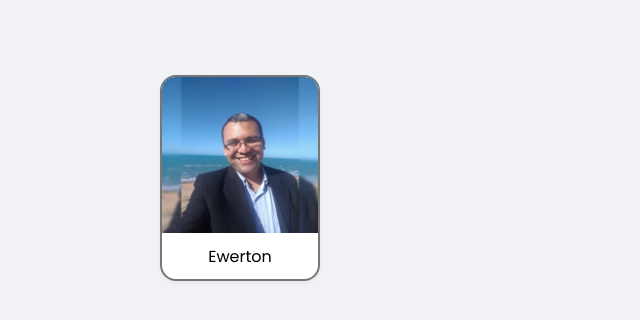
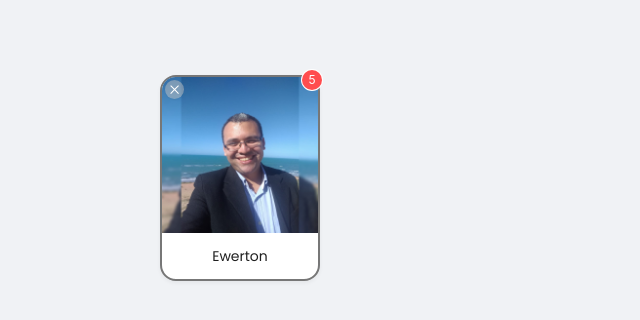
Before and after one commit to ewerton-andrade/front-boilerplate, a React (Vite) app: page / in a window 1280 px wide. Shown: the part 288-608 px from the top of the page, without its empty margins (0-640 px from the left). Built offline with nearby package versions, Linux system fonts and the light colour scheme.

Commit message:
feat: card already done

```diff
--- a/src/Components/Card/Styled.ts
+++ b/src/Components/Card/Styled.ts
@@ -0,0 +1,76 @@
+import styled from "styled-components";
+import { Button } from "antd";
+
+const CardContainer = styled.div`
+  position: relative;
+  width: 10rem;
+  height: 12.875rem;
+  background-color: #fff;
+  border-radius: 1rem;
+  margin: 0px;
+  padding: 0px;
+  display: flex;
+  flex-direction: column;
+  box-shadow: 0px 2px 4px #0000000D;
+  border: 2px solid #777;
+  cursor: pointer;
+  transition: all ease-in-out 400ms;
+
+  &:hover {
+    box-shadow: 6px 6px 6px 2px rgba(0, 0, 0, 0.2);
+    /* width: 10.5rem;
+    height: 13rem; */
+    button {
+      width: 1.5rem;
+      height: 1.5rem;
+      background-color: #fff;
+      border-radius: 15px;
+      color: #555
+    }
+  }
+`
+
+const ProfileNameContainer = styled.div`
+  width: 100%;
+  height: 2.875rem;
+  display: flex;
+  justify-content: center;
+  align-items: center;
+  p {
+    font-family: 'Poppins', sans-serif;
+  }
+`
+
+const ImgComponent = styled.img`
+  width: 100%;
+  border-radius: 0.85rem 0.85rem 0rem 0rem;
+  margin: 0px;
+  padding: 0px;
+`
+
+const CloseButton = styled(Button)`
+  position: absolute;
+  width: 1.2rem;
+  height: 1.2rem;
+  display: flex;
+  justify-content: center;
+  align-items: center;
+  padding: 0px;
+  margin: 0px;
+  border-radius: 10px;
+  background-color: rgba(192,192,192,0.5);
+  border: 0px;
+  top: 0.2rem;
+  left: 0.2rem;
+  color: #fff;
+  /* &:hover {
+    width: 1.5rem;
+    height: 1.5rem;
+    background-color: #fff;
+  } */
+`
+
+export {
+  CardContainer, ProfileNameContainer, ImgComponent,
+  CloseButton
+}
--- a/src/Components/Card/index.tsx
+++ b/src/Components/Card/index.tsx
@@ -1,13 +1,26 @@
 import profileImg from "../../../public/Assets/perfil.jpg";
+import { CardContainer, CloseButton, ImgComponent, ProfileNameContainer } from "./Styled";
+import { Badge } from "antd";
+import { useState } from "react";
+import { CloseOutlined } from "@ant-design/icons"
 
 const Card = () => {
+
+  const [number, setNumber] = useState(5);
   return (
-    <div style={{ width: "10rem", height: "12.875rem", backgroundColor: "#fff", borderRadius: "1rem", margin: "0px", padding: "0px", display: "flex", flexDirection: "column", boxShadow: "0px 2px 4px #0000000D", border: "2px solid #777" }}>
-      <img src={profileImg} style={{ width: "100%", borderRadius: "0.85rem 0.85rem 0rem 0rem", margin: "0px", padding: "0px" }}/>
-      <div style={{ width: "100%", height: "2.875rem", display: "flex", justifyContent: "center", alignItems: "center" }}>
-        <p style={{ fontFamily: "'Poppins', sans-serif" }}>Ewerton</p>
-      </div>
-    </div>
+    <a style={{ cursor: "pointer" }} onClick={() => setNumber(0)}>
+      <Badge count={number} offset={[-8, 5]} >
+        <CardContainer>
+          <CloseButton>
+            <CloseOutlined style={{ fontSize: "0.7rem"}}/>
+          </CloseButton>
+          <ImgComponent src={profileImg}/>
+          <ProfileNameContainer>
+            <p>Ewerton</p>
+          </ProfileNameContainer>
+        </CardContainer>
+      </Badge>
+    </a>
   )
 }
 
```
